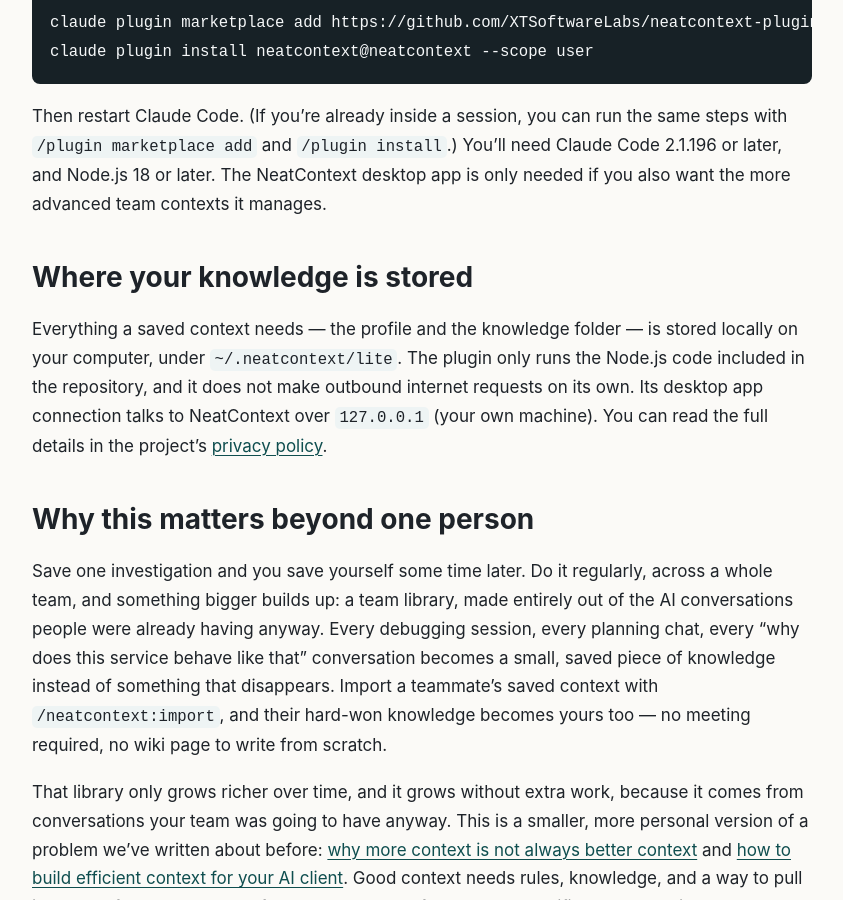
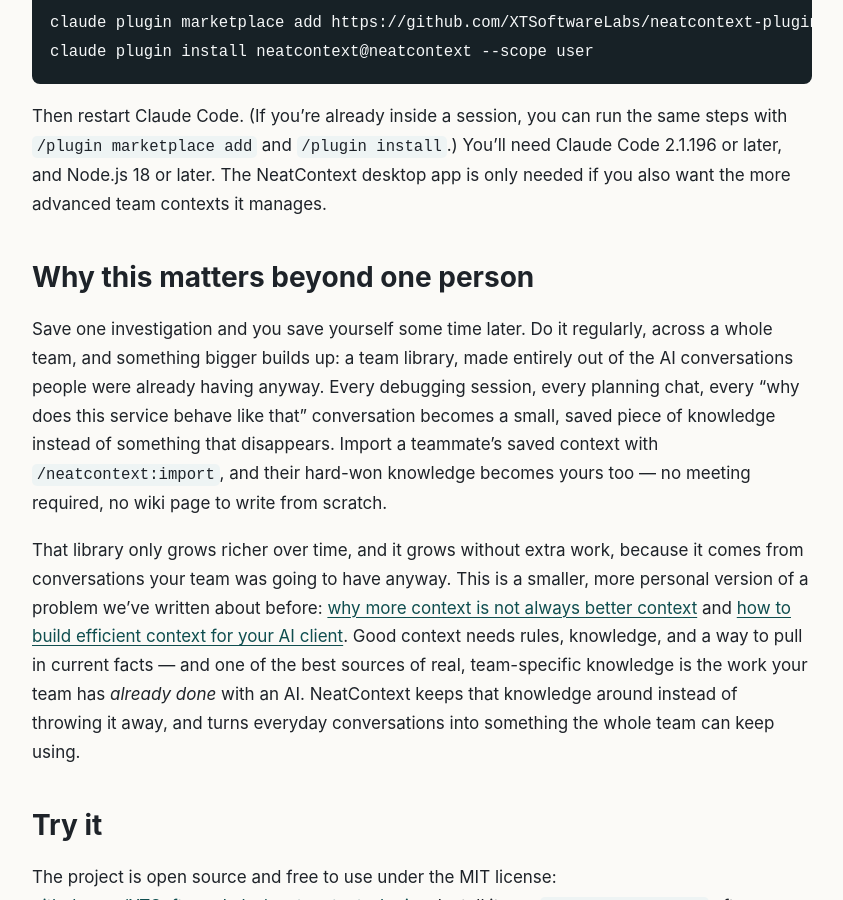
Before and after one commit to XTSoftwareLabs/neatcontext-blog, a Jekyll site: the page built from _posts/2026-07-28-save-ai-work-with-the-neatcontext-claude-code-plugin.md, in a window 1280 px wide and 900 px high, scrolled down 4169 px. Shown: the whole window, without its empty margins (128-971 px from the left). Built offline with Jekyll 4.4.1, drawn with Linux system fonts in a browser that asks for light colours.

Commit message:
Remove "Where your knowledge is stored" section
Co-Authored-By: Claude Sonnet 5 <noreply@anthropic.com>

```diff
--- a/_posts/2026-07-28-save-ai-work-with-the-neatcontext-claude-code-plugin.md
+++ b/_posts/2026-07-28-save-ai-work-with-the-neatcontext-claude-code-plugin.md
@@ -94,10 +94,6 @@ claude plugin install neatcontext@neatcontext --scope user
 
 Then restart Claude Code. (If you're already inside a session, you can run the same steps with `/plugin marketplace add` and `/plugin install`.) You'll need Claude Code 2.1.196 or later, and Node.js 18 or later. The NeatContext desktop app is only needed if you also want the more advanced team contexts it manages.
 
-## Where your knowledge is stored
-
-Everything a saved context needs — the profile and the knowledge folder — is stored locally on your computer, under `~/.neatcontext/lite`. The plugin only runs the Node.js code included in the repository, and it does not make outbound internet requests on its own. Its desktop app connection talks to NeatContext over `127.0.0.1` (your own machine). You can read the full details in the project's [privacy policy](https://github.com/XTSoftwareLabs/neatcontext-plugins/blob/main/PRIVACY.md).
-
 ## Why this matters beyond one person
 
 Save one investigation and you save yourself some time later. Do it regularly, across a whole team, and something bigger builds up: a team library, made entirely out of the AI conversations people were already having anyway. Every debugging session, every planning chat, every "why does this service behave like that" conversation becomes a small, saved piece of knowledge instead of something that disappears. Import a teammate's saved context with `/neatcontext:import`, and their hard-won knowledge becomes yours too — no meeting required, no wiki page to write from scratch.
```
